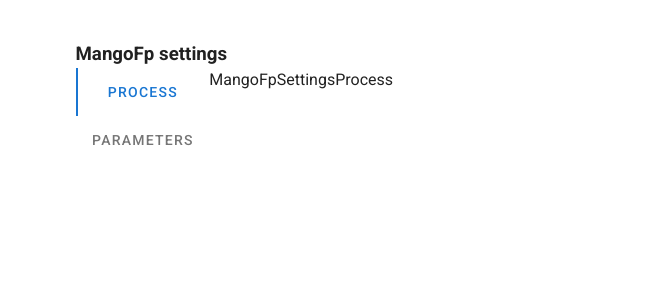
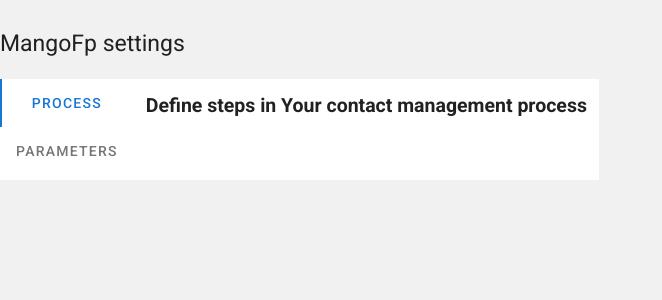
Before and after one commit to wpkonsult/mangofp-settings-ts, a Vue app: page / in a window 1280 px wide. Shown: the top 300 px of the page, without its empty margins (0-662 px from the left). Built offline with nearby package versions, Linux system fonts and the light colour scheme.

Commit message:
frame conversion to ts

```diff
--- a/package.json
+++ b/package.json
@@ -3,7 +3,7 @@
   "version": "0.1.0",
   "private": true,
   "scripts": {
-    "serve": "vue-cli-service serve",
+    "serve": "vue-cli-service serve --port 3000",
     "build": "vue-cli-service build",
     "lint": "vue-cli-service lint"
   },
--- a/src/App.vue
+++ b/src/App.vue
@@ -1,8 +1,8 @@
 <template>
     <div id="app">
-        <v-app>
+        <v-app class="main">
             <v-content>
-                <v-container fluid>
+                <v-container fluid class="pa-0">
                     <MangoFpSettingsMain />
                 </v-container>
             </v-content>
@@ -18,3 +18,4 @@
     },
 };
 </script>
+<style src="@/styles/global.css"></style>
--- /dev/null
+++ b/src/components/MangoFpEditProcess.vue
@@ -0,0 +1,49 @@
+<template>
+    <v-card flat max-width="600">
+        <div>
+            <v-card-title>
+                {{ state.state }}
+            </v-card-title>
+        </div>
+        <v-select
+            chips
+            multiple
+            solo
+            :items="nextStates"
+            v-model="state.next"
+            :label="locStr('Next states')"
+        ></v-select>
+    </v-card>
+</template>
+<script lang="ts">
+import Vue from "vue";
+import { locStr } from "@/utilities";
+export default Vue.extend({
+    props: {
+        state: {
+            type: Object,
+            required: true,
+        },
+
+        nextStates: {
+            type: Array,
+            required: true,
+        },
+    },
+    methods: {
+        locStr: function(key: string): string {
+            return locStr(key);
+        },
+    },
+});
+</script>
+
+<style>
+.v-menu__content {
+    margin-left: -180px;
+    margin-top: -25px;
+}
+.v-select.v-text-field input {
+    display: none;
+}
+</style>
--- a/src/components/MangoFpSettingsMain.vue
+++ b/src/components/MangoFpSettingsMain.vue
@@ -1,12 +1,13 @@
-<template fill-height>
-    <v-container class="fill-height">
+<template fill-height pa-0 ma-0>
+    <v-container class="fill-height px-0 py-5 ml-0">
         <v-progress-circular
             v-if="loading"
             indeterminate
             color="primary"
         ></v-progress-circular>
-        <v-sheet v-else class="pa-md-4">
-            <h3>{{ locStr("MangoFp settings") }}</h3>
+        <div v-else>
+            <h1>{{ locStr("MangoFp settings") }}</h1>
+            <v-sheet class="mt-4">
                 <v-alert
                     v-if="error"
                     dismissible
@@ -23,8 +24,7 @@
                         transition="fade-transition"
                         reverse-transition="false"
                     >
-                    <!--MangoFpSettingsProcess :states="states" /-->
-                    MangoFpSettingsProcess
+                        <MangoFpSettingsProcess :states="states" />
                     </v-tab-item>
                     <v-tab-item
                         transition="fade-transition"
@@ -34,15 +34,20 @@
                     </v-tab-item>
                 </v-tabs>
             </v-sheet>
+        </div>
     </v-container>
 </template>
 <script lang="ts">
 import Vue from "vue";
 import { fetchStates } from "@/controllers/states";
 import { locStr } from "@/utilities";
+import MangoFpSettingsProcess from "./MangoFpSettingsProcess.vue";
 
 export default Vue.extend({
     name: "MangoFpSettingsMain",
+    components: {
+        MangoFpSettingsProcess,
+    },
     data() {
         return {
             loading: true,
@@ -53,7 +58,7 @@
     methods: {
         locStr: function(key: string): string {
             return locStr(key);
-		}
+        },
     },
     async mounted() {
         this.loading = false;
@@ -61,3 +66,4 @@
     },
 });
 </script>
+<style src="@/styles/global.css"></style>
--- /dev/null
+++ b/src/components/MangoFpSettingsProcess.vue
@@ -0,0 +1,60 @@
+<template>
+    <v-sheet background-color="transparent" color="basil" elevation="1">
+        <v-container>
+            <h2>
+                {{ locStr("Define steps in Your contact management process") }}
+            </h2>
+            <v-tabs
+                next-icon="mdi-arrow-right-bold-box-outline"
+                prev-icon="mdi-arrow-left-bold-box-outline"
+                show-arrows
+            >
+                <v-tabs-slider></v-tabs-slider>
+                <v-tab v-for="state in states" :key="state.order">
+                    {{ state.state }}
+                </v-tab>
+                <v-tab-item v-for="state in states" :key="state.order">
+                    <MangoFpEditProcess
+                        :state="state"
+                        :nextStates="possibleNextStates(state.code)"
+                    />
+                </v-tab-item>
+            </v-tabs>
+        </v-container>
+    </v-sheet>
+</template>
+<script lang="ts">
+import Vue from "vue";
+import { StateData, NextState } from "@/types";
+import MangoFpEditProcess from "./MangoFpEditProcess.vue";
+// eslint-disable-next-line
+import { locStr } from "@/utilities";
+
+export default Vue.extend({
+    name: "MangoFpSettingsProcess",
+    components: {
+        MangoFpEditProcess,
+    },
+    props: {
+        states: {
+            type: Object,
+            required: true,
+        },
+    },
+    methods: {
+        possibleNextStates(paramCode: string): NextState[] {
+            const next: NextState[] = [];
+            const loadedStates: StateData[] = this.states;
+            loadedStates.forEach((state: StateData) => {
+                if (state.code !== paramCode) {
+                    next.push({ value: state.code, text: state.state });
+                }
+            });
+            return next;
+        },
+        locStr: function(key: string): string {
+            return locStr(key);
+        },
+    },
+});
+</script>
--- /dev/null
+++ b/src/styles/global.css
@@ -0,0 +1,18 @@
+
+.main {
+	background-color: #f1f1f1 !important;
+	color: #444;
+	font-family: -apple-system, BlinkMacSystemFont, "Segoe UI", Roboto, Oxygen-Sans, Ubuntu, Cantarell, "Helvetica Neue", sans-serif;
+	font-size: 13px;
+	line-height: 1.4em;
+}
+
+
+
+h1 {
+    font-size: 23px;
+    font-weight: 400;
+    margin: 0;
+    padding: 9px 0 4px 0;
+    line-height: 1.3;
+}
--- a/src/types/index.ts
+++ b/src/types/index.ts
@@ -5,3 +5,8 @@
 	action: string,
 	next: string[],
 }
+
+export interface NextState {
+	value: string,
+	text: string
+}
```
Also changed, not shown: 1 other file (tests, documents, lock files or other folders). Lines whose indentation alone changed are shown as unchanged.
